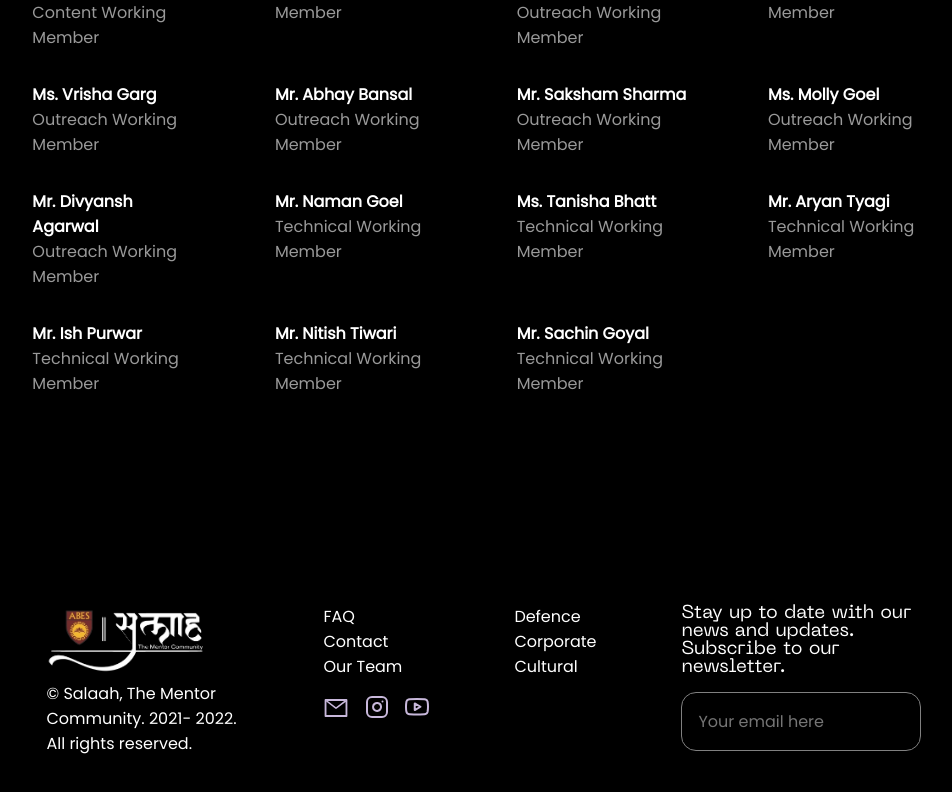
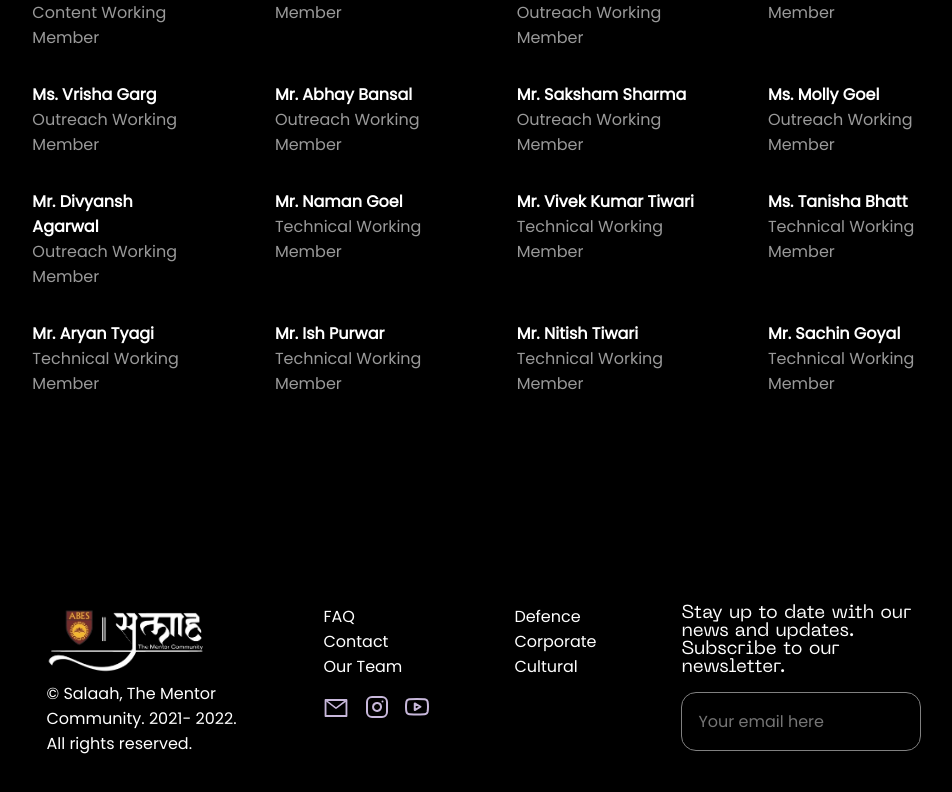
Before and after one commit to salaah-community/Salaah, a React (Create React App) app: page /team in a window 1280 px wide. Shown: the part 5923-6715 px from the top of the page, without its empty margins (156-1108 px from the left). Built offline with nearby package versions, Linux system fonts and the light colour scheme.

Commit message:
Update Working.js

```diff
--- a/src/pages/Team/TeamData/Working.js
+++ b/src/pages/Team/TeamData/Working.js
@@ -149,6 +149,11 @@ export const teamWorking = [
         title: 'Technical Working Member',
         img: ''
     },
+    {
+        name: 'Mr. Vivek Kumar Tiwari',
+        title: 'Technical Working Member',
+        img: ''
+    },
 {
         name: 'Ms. Tanisha Bhatt',
         title: 'Technical Working Member',
```
